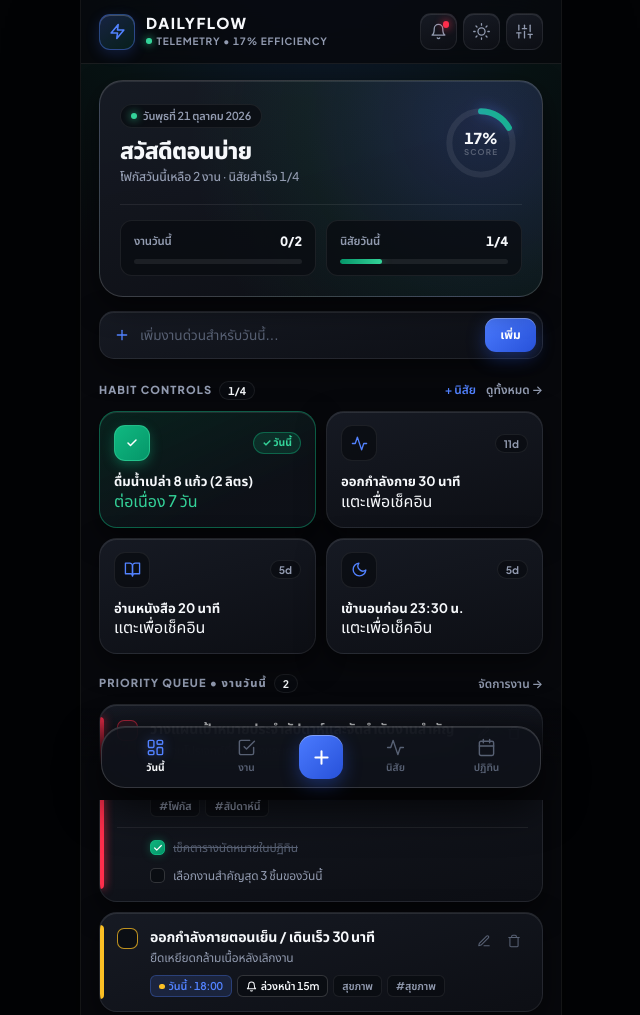
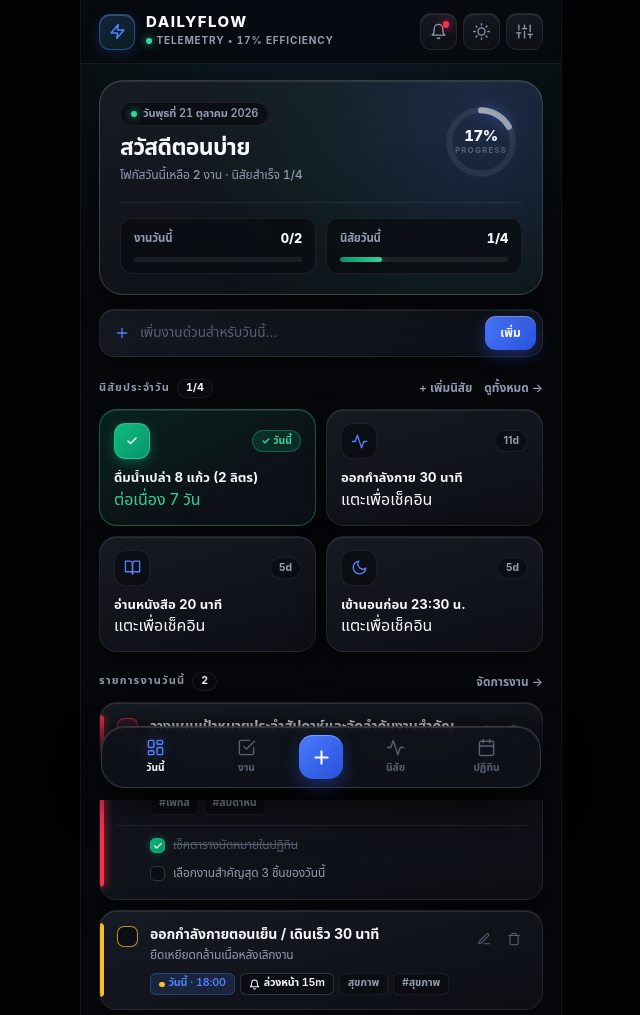
Before and after one commit to tawanNophaket/dailyflow-pwa, a plain HTML site: page index.html in a window 1280 px wide. Shown: the top 1015 px of the page, without its empty margins (319-959 px from the left). Drawn offline with Linux system fonts and the light colour scheme; a web font is replaced by a local one.

Commit message:
Upgrade to DailyFlow v6 (Anuphan Font & Monochromatic Titanium Palette)

```diff
--- a/index.html
+++ b/index.html
@@ -16,9 +16,9 @@
 
   <link rel="preconnect" href="https://fonts.googleapis.com" />
   <link rel="preconnect" href="https://fonts.gstatic.com" crossorigin />
-  <link href="https://fonts.googleapis.com/css2?family=Noto+Sans+Thai:wght@400;500;600;700;800&family=Plus+Jakarta+Sans:wght@500;600;700;800&display=swap" rel="stylesheet" />
+  <link href="https://fonts.googleapis.com/css2?family=Anuphan:wght@400;500;600;700&family=Inter:wght@400;500;600;700&display=swap" rel="stylesheet" />
 
-  <link rel="stylesheet" href="styles.css?v=5" />
+  <link rel="stylesheet" href="styles.css?v=6" />
 </head>
 <body>
   <div class="toast-container" id="toast-container"></div>
@@ -109,8 +109,8 @@
               <svg class="progress-ring-svg" viewBox="0 0 88 88">
                 <defs>
                   <linearGradient id="telemetryGrad" x1="0%" y1="0%" x2="100%" y2="100%">
-                    <stop offset="0%" stop-color="#4e7cfe" />
-                    <stop offset="100%" stop-color="#10b981" />
+                    <stop offset="0%" stop-color="#e4e6eb" />
+                    <stop offset="100%" stop-color="#8e94a4" />
                   </linearGradient>
                 </defs>
                 <circle class="progress-ring-bg" cx="44" cy="44" r="34"></circle>
@@ -118,7 +118,7 @@
               </svg>
               <div class="progress-ring-center">
                 <span class="progress-ring-text" id="today-overall-pill">0%</span>
-                <span class="progress-ring-sub">SCORE</span>
+                <span class="progress-ring-sub">PROGRESS</span>
               </div>
             </div>
           </div>
@@ -160,11 +160,11 @@
         <!-- Today's Habits Quick Check-in -->
         <div class="section-header">
           <div class="section-title">
-            <span>HABIT CONTROLS</span>
+            <span>นิสัยประจำวัน</span>
             <span class="section-badge" id="today-habits-badge">0/0</span>
           </div>
-          <div style="display:flex; align-items:center; gap:10px;">
-            <button type="button" class="section-link" id="btn-today-new-habit" style="color:var(--tesla-blue);">+ นิสัย</button>
+          <div style="display:flex; align-items:center; gap:12px;">
+            <button type="button" class="section-link" id="btn-today-new-habit">+ เพิ่มนิสัย</button>
             <button type="button" class="section-link" data-goto-tab="habits">ดูทั้งหมด →</button>
           </div>
         </div>
@@ -173,7 +173,7 @@
         <!-- Today's & Overdue Tasks -->
         <div class="section-header">
           <div class="section-title">
-            <span>PRIORITY QUEUE • งานวันนี้</span>
+            <span>รายการงานวันนี้</span>
             <span class="section-badge" id="today-todos-badge">0</span>
           </div>
           <button type="button" class="section-link" data-goto-tab="todos">จัดการงาน →</button>
@@ -631,7 +631,7 @@
     </div>
   </div>
 
-  <script src="db.js?v=5"></script>
-  <script src="app.js?v=5"></script>
+  <script src="db.js?v=6"></script>
+  <script src="app.js?v=6"></script>
 </body>
 </html>
```
